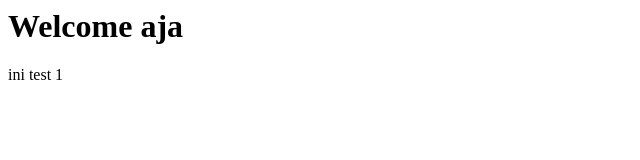
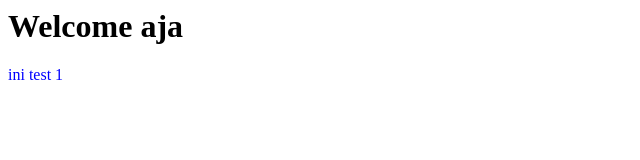
Before and after one commit to azzamulhaq/azzamulhaq.github.io, a plain HTML site: page index.html in a window 1280 px wide. Shown: the full height of the page, 0-640 px from the left. Drawn offline with Linux system fonts and the light colour scheme.

Commit message:
pemberian warna pada tag <p>

```diff
--- a/index.html
+++ b/index.html
@@ -1,6 +1,9 @@
 <html>
   <head>
     <title>MyWebsite</title>
+    <style>
+      p {color:blue;}
+    </style>
   </head>
 <body>
 <h1>Welcome aja</h1>
```
